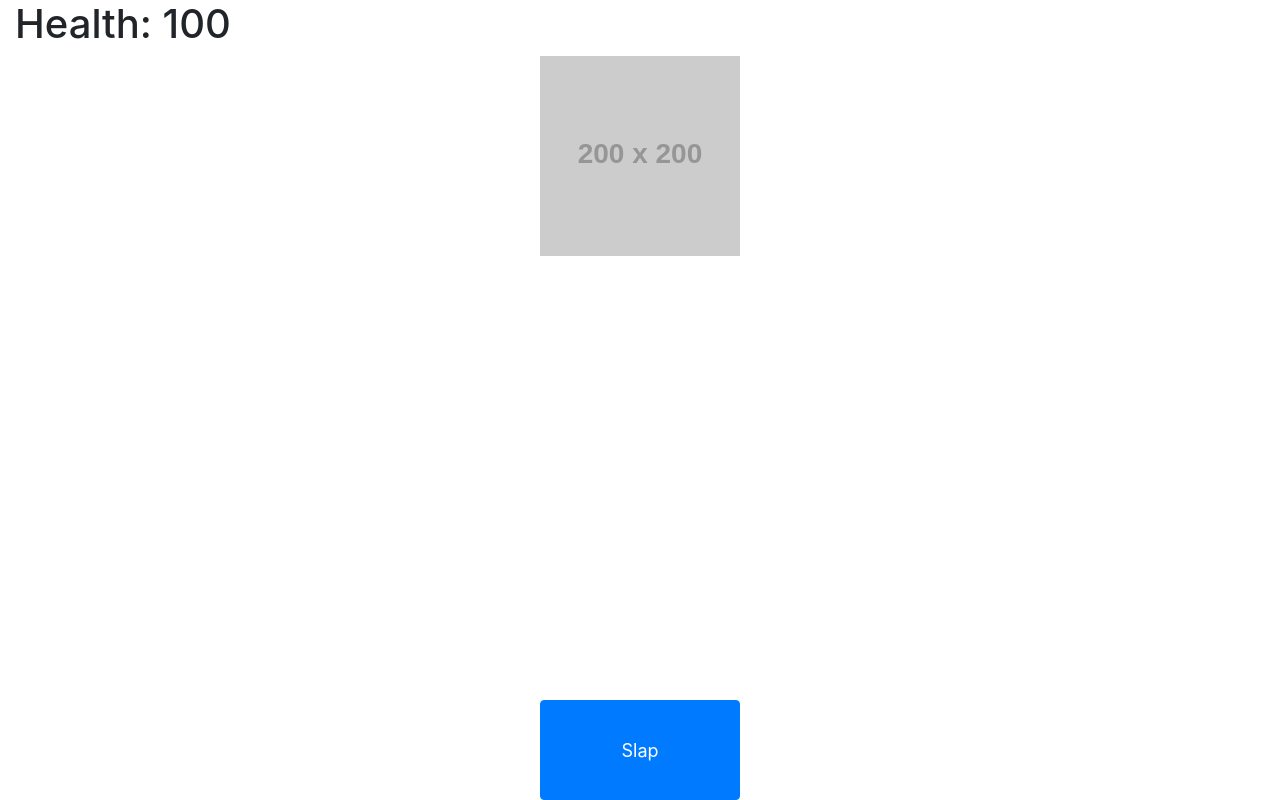
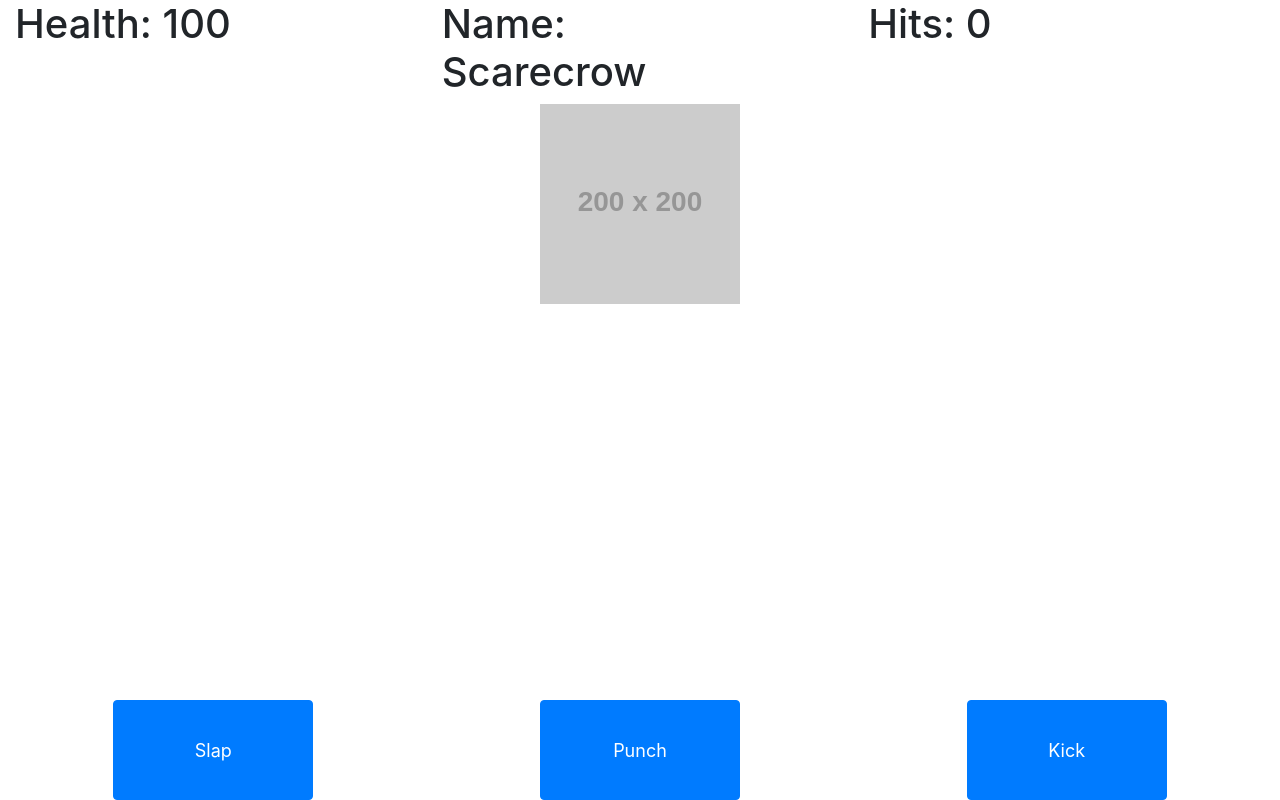
Before and after one commit to NehemiahBoone/SlapGame, a plain HTML site: page index.html in a window 1280 px wide. Drawn offline with nearby package versions, Linux system fonts and the light colour scheme; placeholder pictures from the web are drawn by us.

Commit message:
progress

```diff
--- a/game.js
+++ b/game.js
@@ -1,9 +1,28 @@
 let health = 100
+let hits = 0
+
 let healthStatus = document.getElementById("health")
-
+let hitStatus = document.getElementById("hits")
+let targetName = document.getElementById("name")
+targetName.innerHTML = `
+<h1>Scarecrow</h1>
+`
 
 function slap() {
   health--
+  hits++
+  update()
+}
+
+function punch() {
+  health -= 5
+  hits++
+  update()
+}
+
+function kick() {
+  health -= 10
+  hits++
   update()
 }
 
@@ -11,8 +30,16 @@ function update() {
   healthStatus.innerHTML = `
   ${health}
   `
+
+  hitStatus.innerHTML = `
+  ${hits}
+  `
 }
 
+function restartGame() {
+  if (health == 0) {
 
+  }
+}
 
 update()
--- a/index.html
+++ b/index.html
@@ -11,27 +11,55 @@
 
 <body>
   <header class="container-fluid">
-    <div class="row">
-      <div class="col-12">
+
+    <div class="row d-flex flex-row">
+
+      <div class="col-4">
         <h1>Health: <span id="health">--</span></h1>
       </div>
+
+      <div class="col-4">
+        <h1>Name: <span id="name">--</span></h1>
+      </div>
+
+      <div class="col-4">
+        <h1>Hits: <span id="hits">--</span></h1>
+      </div>
+
     </div>
+
   </header>
+
   <main class="container-fluid">
+
     <div class="row">
+
       <div class="col-12 text-center">
         <img src="//placehold.it/200x200" alt="">
       </div>
+
     </div>
 
   </main>
 
   <footer class="container-fluid">
+
     <div class="row">
-      <div class="col-12 text-center">
+
+      <div class="col-4 text-center">
         <button type="button" class="btn btn-primary button" onClick="slap()">Slap</button>
       </div>
+
+      <div class="col-4 text-center">
+        <button type="button" class="btn btn-primary button" onClick="punch()">Punch</button>
+      </div>
+
+      <div class="col-4 text-center">
+        <button type="button" class="btn btn-primary button" onClick="kick()">Kick</button>
+      </div>
+
     </div>
+
   </footer>
 
   <script src="game.js"></script>
```
